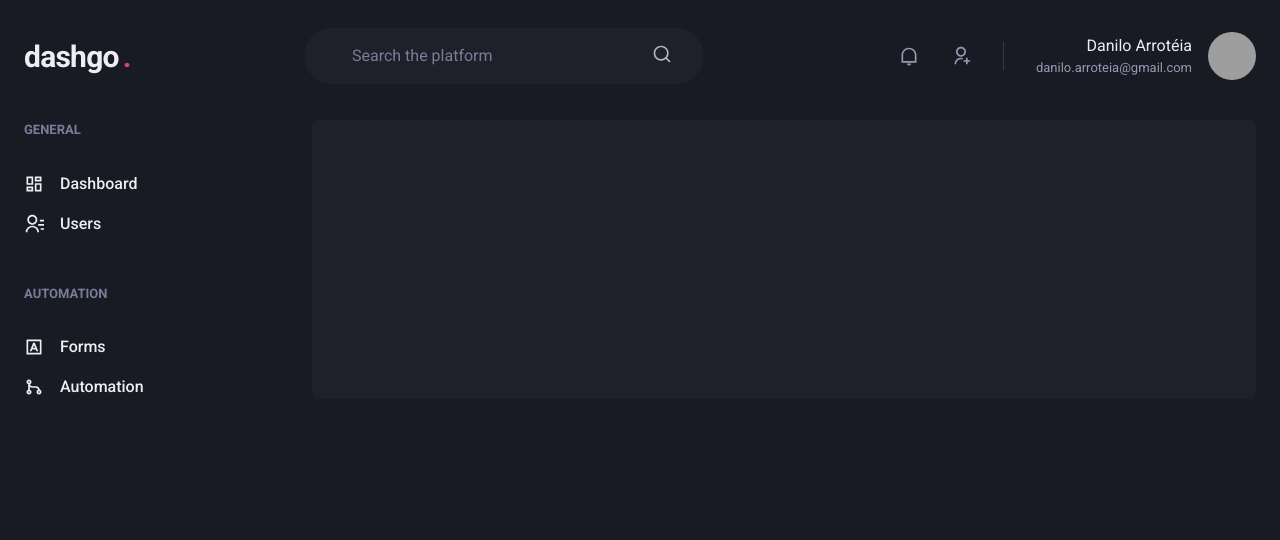
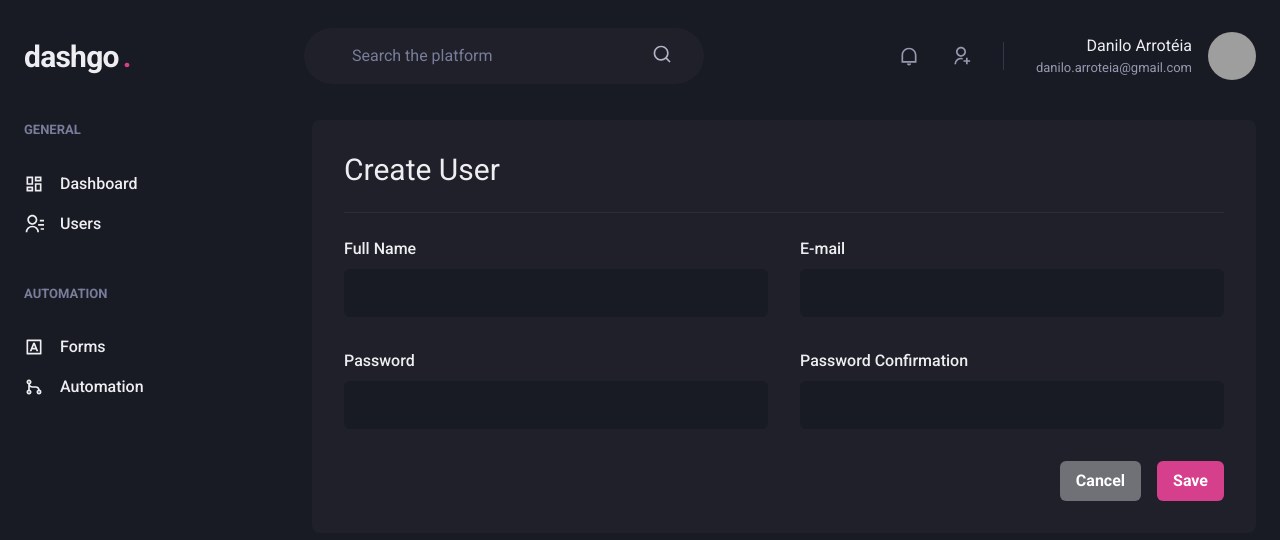
Before and after one commit to danilo-arroteia/dashgo, a Next.js app: page /users/create in a window 1280 px wide. Shown: the top 540 px of the page. Built offline with nearby package versions, Linux system fonts and the light colour scheme; grey boxes are pictures that could not be loaded.

Commit message:
feat: create user page

```diff
--- a/src/pages/users/create.tsx
+++ b/src/pages/users/create.tsx
@@ -1,7 +1,14 @@
 import {
   Box,
+  Button,
+  Divider,
   Flex,
+  Heading,
+  HStack,
+  SimpleGrid,
+  VStack,
 } from "@chakra-ui/react";
+import { Input } from "../../components/Form/Input";
 import { Header } from "../../components/Header";
 import { Sidebar } from "../../components/Sidebar";
 
@@ -14,6 +21,32 @@
         <Sidebar />
 
         <Box flex="1" borderRadius={8} bg="gray.800" p="8">
+          <Heading size="lg" fontWeight="normal">
+            Create User
+          </Heading>
+
+          <Divider my="6" borderColor="gray.700" />
+
+          <VStack spacing="8">
+            <SimpleGrid minChildWidth="240px" spacing="8" w="100%">
+              <Input name="name" label="Full Name" />
+              <Input name="email" type="email" label="E-mail" />
+            </SimpleGrid>
+
+            <SimpleGrid minChildWidth="240px" spacing="8" w="100%">
+              <Input name="password" type="password" label="Password" />
+              <Input name="password_confirmation" type="password" label="Password Confirmation" />
+            </SimpleGrid>
+          </VStack>
+
+          <Flex mt="8" justify="flex-end">
+            <HStack spacing="4">
+              <Button colorScheme="whiteAlpha">Cancel</Button>
+              <Button colorScheme="pink">Save</Button>
+            </HStack>
+          </Flex>
+
+
         </Box>
       </Flex>
     </Box>
```
